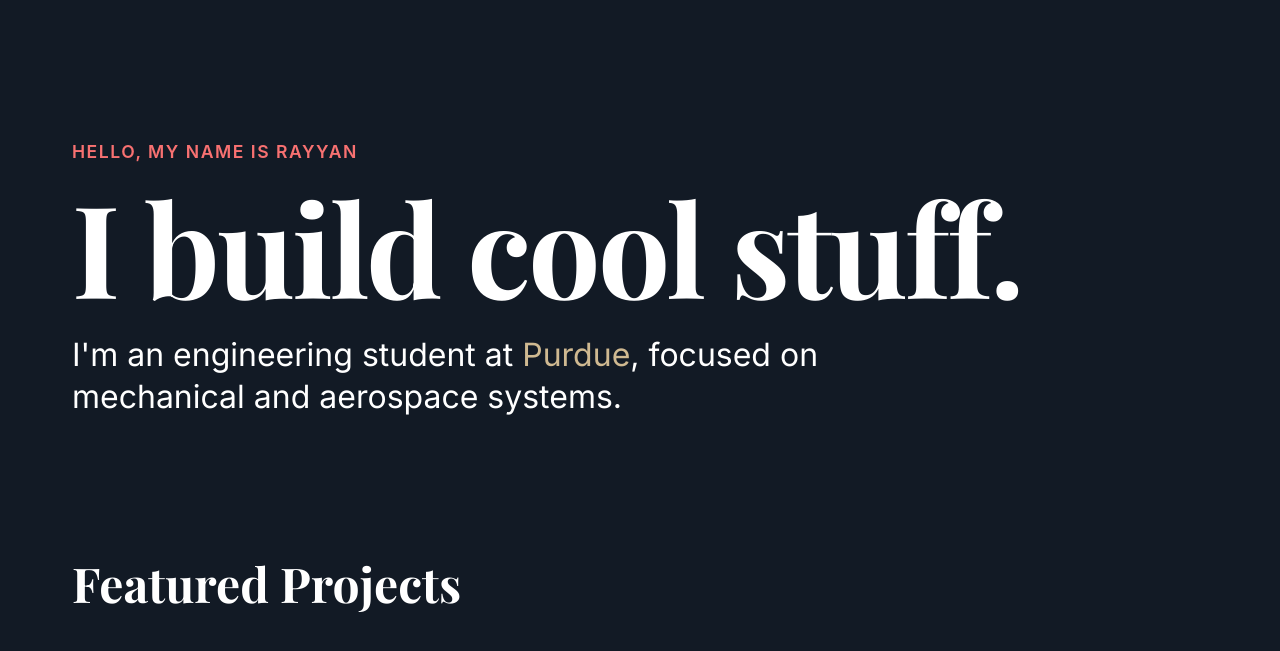
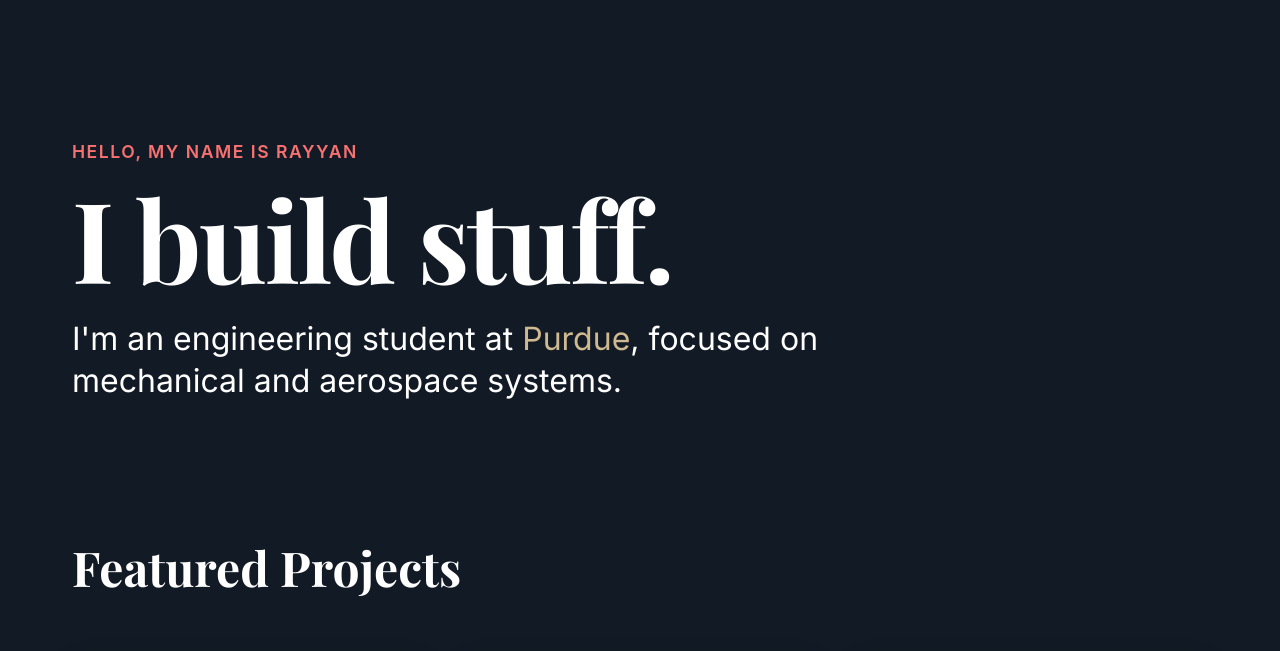
Before and after one commit to nayelr/rayyansite, a plain HTML site: page index.html in a window 1280 px wide. Shown: the part 114-765 px from the top of the page. Drawn offline with nearby package versions, Linux system fonts and the light colour scheme; grey boxes are pictures that could not be loaded.

Commit message:
Update hero title text and reduce font size

```diff
--- a/css/style.css
+++ b/css/style.css
@@ -163,7 +163,7 @@ h1 {
 
 .hero-title {
   font-family: 'Playfair Display', serif;
-  font-size: 8rem;
+  font-size: 7rem;
   font-weight: 700;
   margin-bottom: 1.5rem;
   line-height: 1;
--- a/index.html
+++ b/index.html
@@ -42,7 +42,7 @@
       <section id="home" class="hero">
         <div class="intro">
           <p class="greeting">HELLO, MY NAME IS RAYYAN</p>
-          <h1 class="hero-title">I build cool stuff.</h1>
+          <h1 class="hero-title">I build stuff.</h1>
           <p class="description">
             I'm an engineering student at
             <a
```
